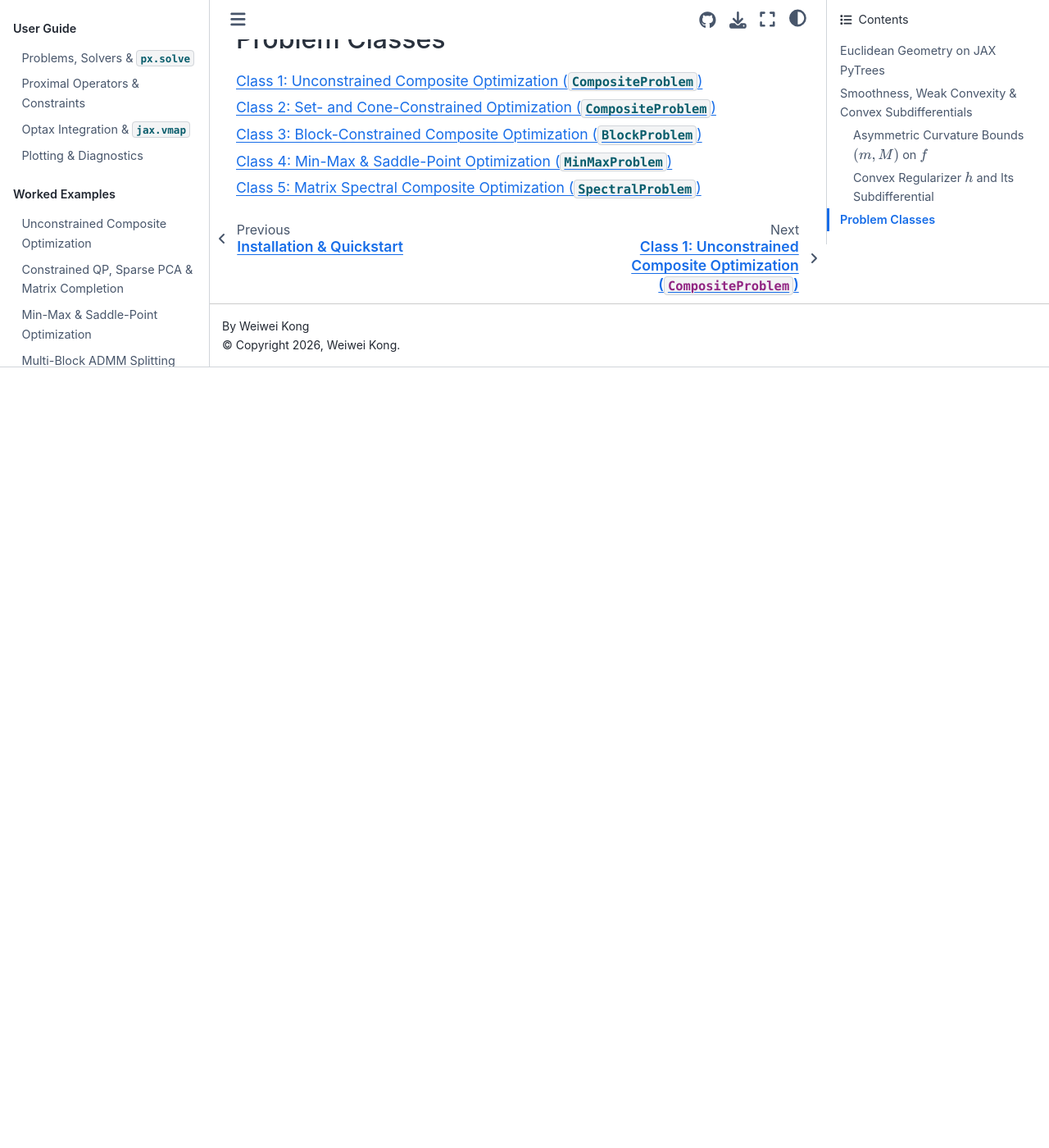
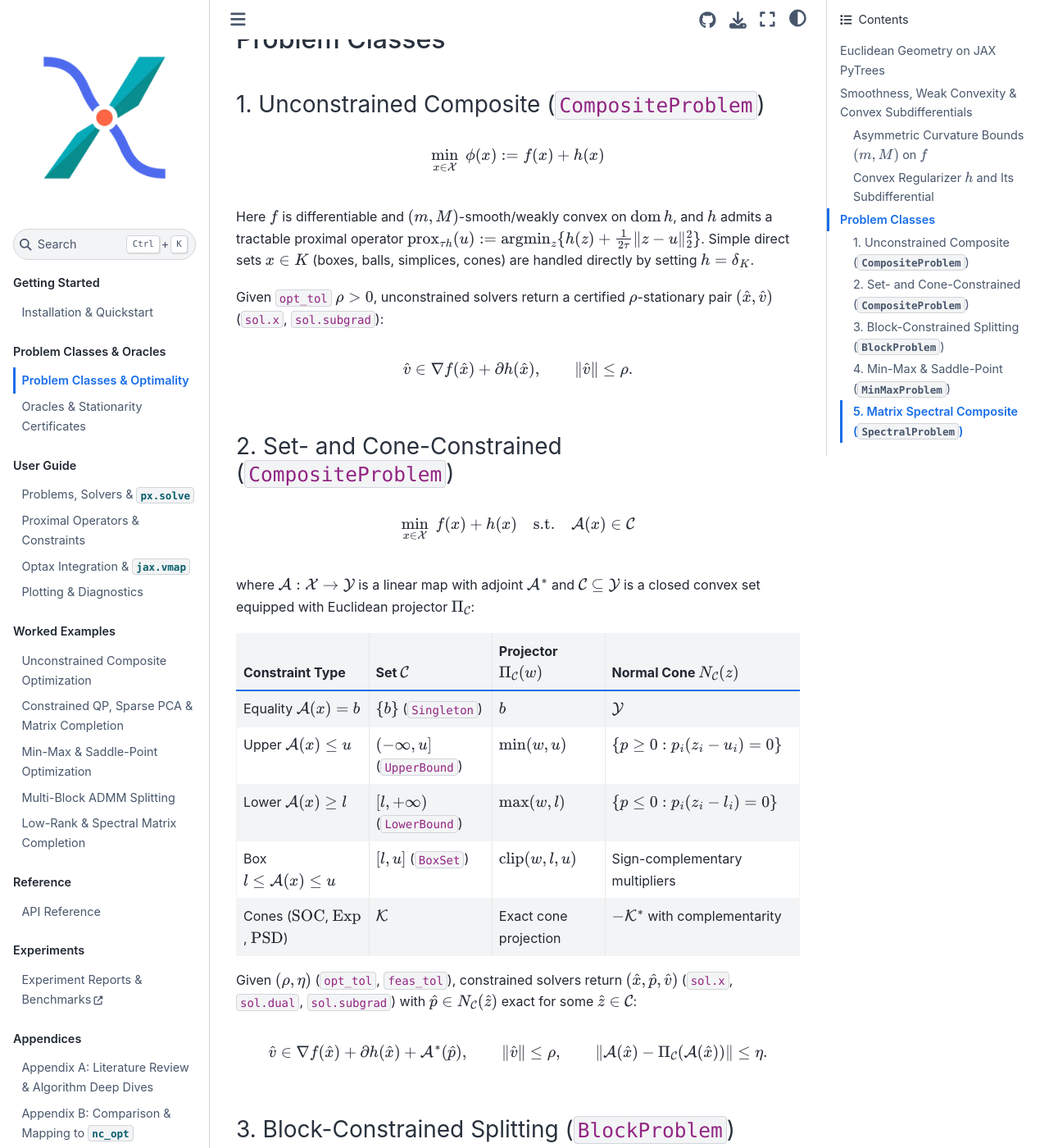
Before and after one commit to wwkong/proxax, a Sphinx documentation site: the page built from docs/foundations/problem_classes.md, in a window 1280 px wide and 1400 px high, scrolled down 1806 px. Shown: the whole window at 82% size. Built offline with Sphinx 7.4.7 and the Sphinx Book theme 1.1.4, drawn with Linux system fonts in a browser that asks for light colours; before the commit the page ends 2254 px from its top, so only the background shows below that; some of the changed text lies outside the part shown.

Commit message:
Docs: fold 5 small problem_classes subpages into foundations/problem_classes.md

````diff
--- a/docs/foundations/problem_classes.md
+++ b/docs/foundations/problem_classes.md
@@ -65,12 +65,72 @@ $$N_K(x) := \big\{ s \in \mathcal{X} \;:\; \langle s, y - x \rangle \le 0 \quad
 
 ## Problem Classes
 
-```{toctree}
-:maxdepth: 1
+### 1. Unconstrained Composite (`CompositeProblem`)
 
-problem_classes/unconstrained
-problem_classes/constrained
-problem_classes/block
-problem_classes/minmax
-problem_classes/spectral
-```
+$$\min_{x \in \mathcal{X}} \; \phi(x) := f(x) + h(x)$$
+
+Here $f$ is differentiable and $(m, M)$-smooth/weakly convex on
+$\operatorname{dom} h$, and $h$ admits a tractable proximal operator
+$\operatorname{prox}_{\tau h}(u) := \operatorname*{argmin}_z \{ h(z) + \frac{1}{2\tau}\|z - u\|_2^2 \}$.
+Simple direct sets $x \in K$ (boxes, balls, simplices, cones) are handled
+directly by setting $h = \delta_K$.
+
+Given `opt_tol` $\rho > 0$, unconstrained solvers return a certified
+$\rho$-stationary pair $(\hat{x}, \hat{v})$ (`sol.x`, `sol.subgrad`):
+
+$$\hat{v} \in \nabla f(\hat{x}) + \partial h(\hat{x}), \qquad \|\hat{v}\| \le \rho.$$
+
+### 2. Set- and Cone-Constrained (`CompositeProblem`)
+
+$$\min_{x \in \mathcal{X}} \; f(x) + h(x) \quad \text{s.t.} \quad \mathcal{A}(x) \in \mathcal{C}$$
+
+where $\mathcal{A} : \mathcal{X} \to \mathcal{Y}$ is a linear map with adjoint
+$\mathcal{A}^*$ and $\mathcal{C} \subseteq \mathcal{Y}$ is a closed convex set
+equipped with Euclidean projector $\Pi_{\mathcal{C}}$:
+
+| Constraint Type | Set $\mathcal{C}$ | Projector $\Pi_{\mathcal{C}}(w)$ | Normal Cone $N_{\mathcal{C}}(z)$ |
+| :--- | :--- | :--- | :--- |
+| Equality $\mathcal{A}(x) = b$ | $\{b\}$ (`Singleton`) | $b$ | $\mathcal{Y}$ |
+| Upper $\mathcal{A}(x) \le u$ | $(-\infty, u]$ (`UpperBound`) | $\min(w, u)$ | $\{p \ge 0 : p_i (z_i - u_i) = 0\}$ |
+| Lower $\mathcal{A}(x) \ge l$ | $[l, +\infty)$ (`LowerBound`) | $\max(w, l)$ | $\{p \le 0 : p_i (z_i - l_i) = 0\}$ |
+| Box $l \le \mathcal{A}(x) \le u$ | $[l, u]$ (`BoxSet`) | $\operatorname{clip}(w, l, u)$ | Sign-complementary multipliers |
+| Cones ($\text{SOC}$, $\text{Exp}$, $\text{PSD}$) | $\mathcal{K}$ | Exact cone projection | $-\mathcal{K}^*$ with complementarity |
+
+Given $(\rho, \eta)$ (`opt_tol`, `feas_tol`), constrained solvers return
+$(\hat{x}, \hat{p}, \hat{v})$ (`sol.x`, `sol.dual`, `sol.subgrad`) with
+$\hat{p} \in N_{\mathcal{C}}(\hat{z})$ exact for some $\hat{z} \in \mathcal{C}$:
+
+$$\hat{v} \in \nabla f(\hat{x}) + \partial h(\hat{x}) + \mathcal{A}^*(\hat{p}), \qquad \|\hat{v}\| \le \rho, \qquad \|\mathcal{A}(\hat{x}) - \Pi_{\mathcal{C}}(\mathcal{A}(\hat{x}))\| \le \eta.$$
+
+### 3. Block-Constrained Splitting (`BlockProblem`)
+
+$$\min_{x_1, \dots, x_K} \; \sum_{i=1}^K \big(f_i(x_i) + h_i(x_i)\big) \qquad \text{s.t.} \qquad \sum_{i=1}^K \mathcal{A}_i(x_i) = b.$$
+
+Block ADMM solvers (`ADMM`, `DPADMM`, `PAdaptADMM`) return blocks
+$\hat{x} = (\hat{x}_1, \dots, \hat{x}_K)$, dual $\hat{y}$, and subgradients
+$\hat{v} = (\hat{v}_1, \dots, \hat{v}_K)$ satisfying:
+
+$$\hat{v}_i \in \nabla f_i(\hat{x}_i) + \mathcal{A}_i^*(\hat{y}) + \partial h_i(\hat{x}_i), \qquad \|\hat{v}\|_2 \le \rho, \qquad \left\|\sum_{i=1}^K \mathcal{A}_i(\hat{x}_i) - b\right\|_2 \le \eta.$$
+
+### 4. Min-Max & Saddle-Point (`MinMaxProblem`)
+
+$$\min_{x \in \mathcal{X}} \max_{y \in \mathcal{Y}} \; \Phi(x, y) + h(x) - g(y)$$
+
+Min-max solvers (`ExtraGradient`, `PDHG`, `ProxPointMinMax`) return $(\hat{x}, \hat{y})$
+and $(\hat{v}_x, \hat{v}_y)$ satisfying:
+
+$$\hat{v}_x \in \nabla_x \Phi(\hat{x}, \hat{y}) + \partial h(\hat{x}), \qquad \hat{v}_y \in -\nabla_y \Phi(\hat{x}, \hat{y}) + \partial g(\hat{y}), \qquad \sqrt{\|\hat{v}_x\|_2^2 + \|\hat{v}_y\|_2^2} \le \rho.$$
+
+### 5. Matrix Spectral Composite (`SpectralProblem`)
+
+$$\min_{X \in \mathbb{R}^{p \times q}} \; \Phi(X) := f_1(X) + (f_2^{\mathcal{V}} \circ \sigma)(X) + (h^{\mathcal{V}} \circ \sigma)(X)$$
+
+where $\sigma(X) \in \mathbb{R}_+^r$ ($r = \min(p, q)$) are the singular values
+of $X$, and $f_2^{\mathcal{V}}, h^{\mathcal{V}}$ are **absolutely symmetric**.
+By **Lewis's Theorem**, gradients and proximal steps of orthogonally invariant
+terms reduce to $r$-dimensional vector operations on $\sigma(X)$ using a single
+thin SVD $X = P \operatorname{diag}(s) Q^\top$. Spectral solvers (`DAICG`,
+`IAICG`) also shift quadratic curvature $\xi \ge 0$ between $f_1$ and
+$f_2^{\mathcal{V}}$ to convexify $f_2^{\mathcal{V}}$ and certify:
+
+$$\hat{V} \in \nabla f_1(\hat{Z}) + \nabla (f_2^{\mathcal{V}} \circ \sigma)(\hat{Z}) + \partial (h^{\mathcal{V}} \circ \sigma)(\hat{Z}), \qquad \|\hat{V}\|_F \le \rho.$$
````
Also changed, not shown: docs/foundations/problem_classes/block.md (deleted, +0 -17 lines), docs/foundations/problem_classes/constrained.md (deleted, +0 -57 lines), docs/foundations/problem_classes/minmax.md (deleted, +0 -20 lines), docs/foundations/problem_classes/spectral.md (deleted, +0 -52 lines), docs/foundations/problem_classes/unconstrained.md (deleted, +0 -28 lines).
